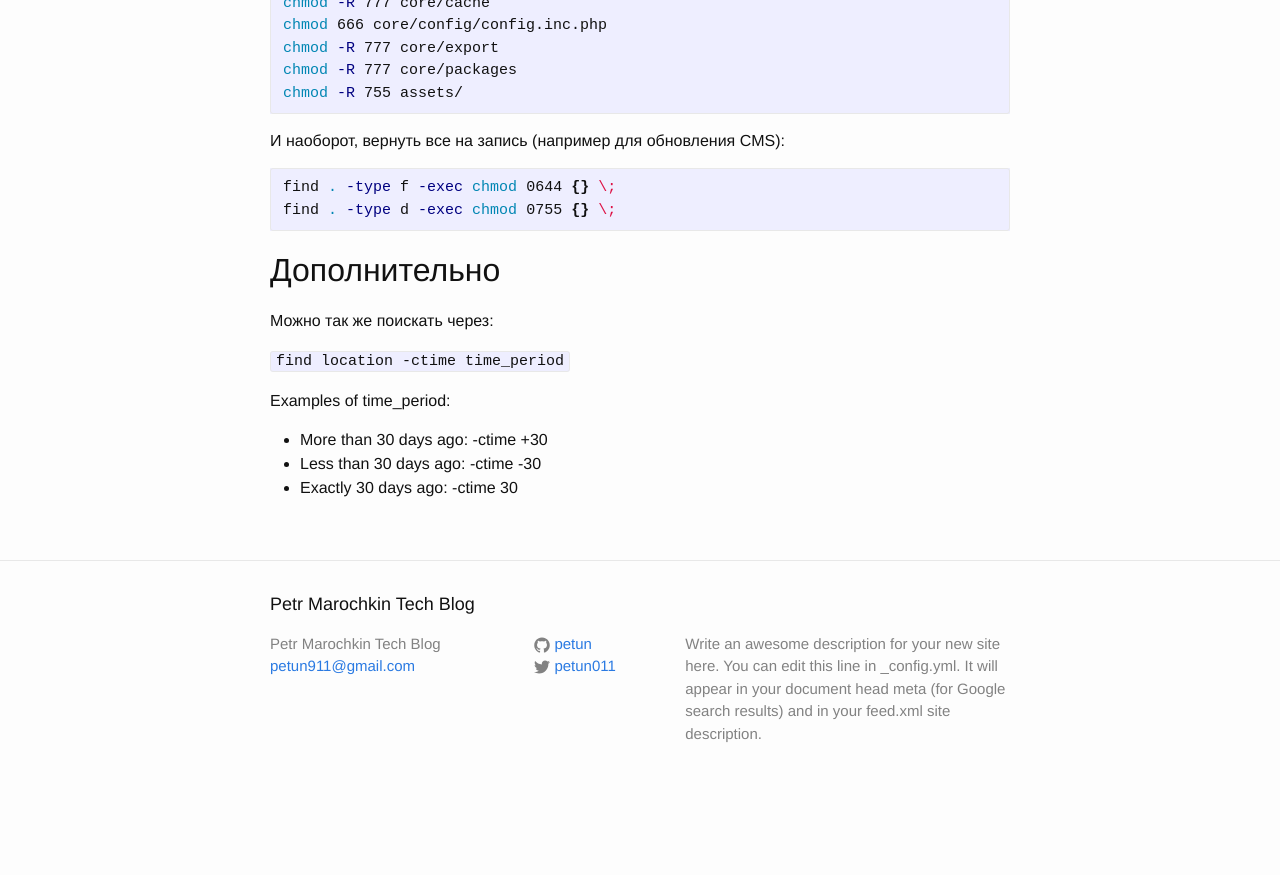
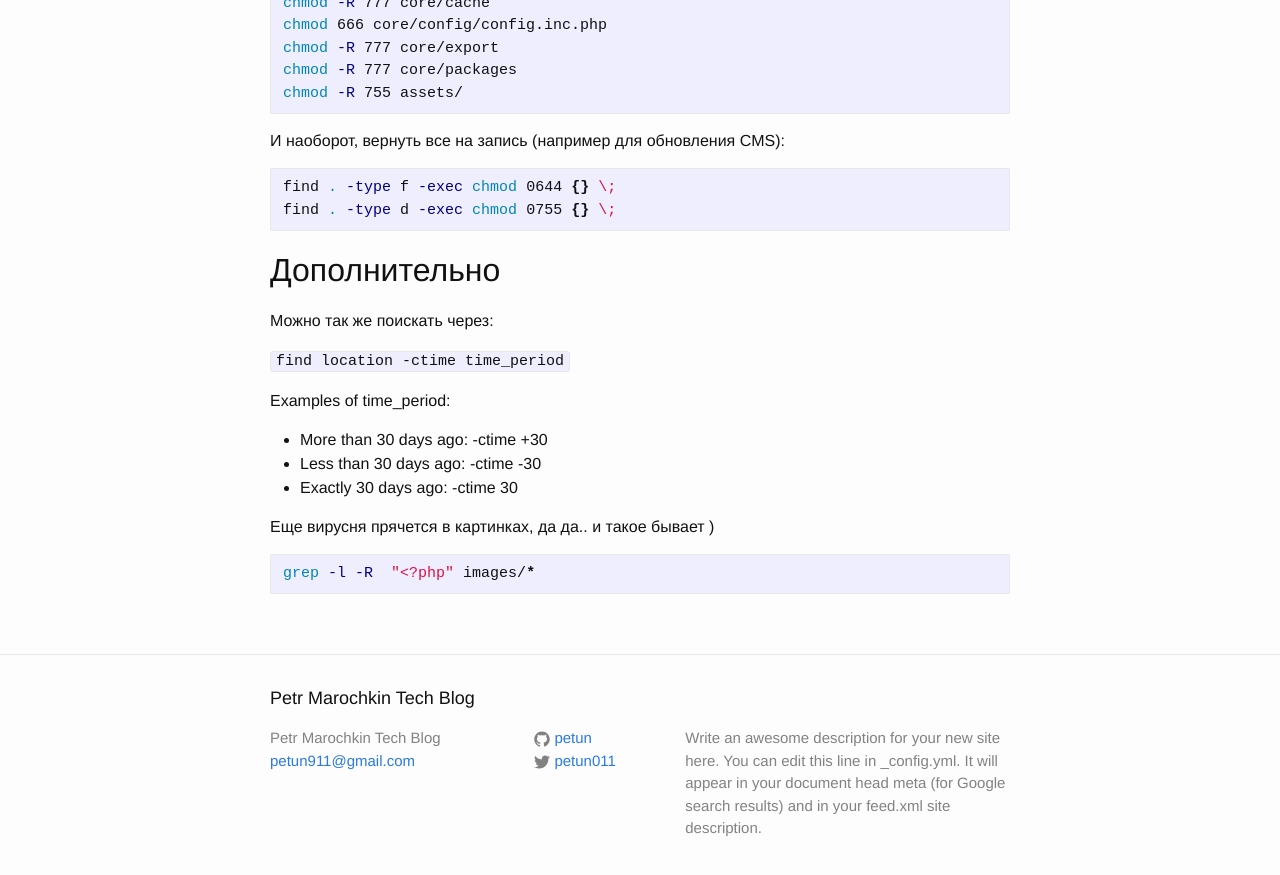
Before and after one commit to petun/petun.github.io, a Jekyll site: the page built from _posts/2017-10-10-hosting-virus-how-to.markdown, in a window 1280 px wide and 900 px high, scrolled down 1901 px. Shown: the top 875 px of the window. Built offline with Jekyll 4.4.1, drawn with Linux system fonts in a browser that asks for light colours; before the commit the page ends 2706 px from its top, so only the background shows below that.

Commit message:
Update 2017-10-10-hosting-virus-how-to.markdown

````diff
--- a/_posts/2017-10-10-hosting-virus-how-to.markdown
+++ b/_posts/2017-10-10-hosting-virus-how-to.markdown
@@ -104,3 +104,8 @@ Examples of time_period:
 - More than 30 days ago: -ctime +30
 - Less than 30 days ago: -ctime -30
 - Exactly 30 days ago: -ctime 30
+
+Еще вирусня прячется в картинках, да да.. и такое бывает )
+```bash
+grep -l -R  "<?php" images/*
+```
````
